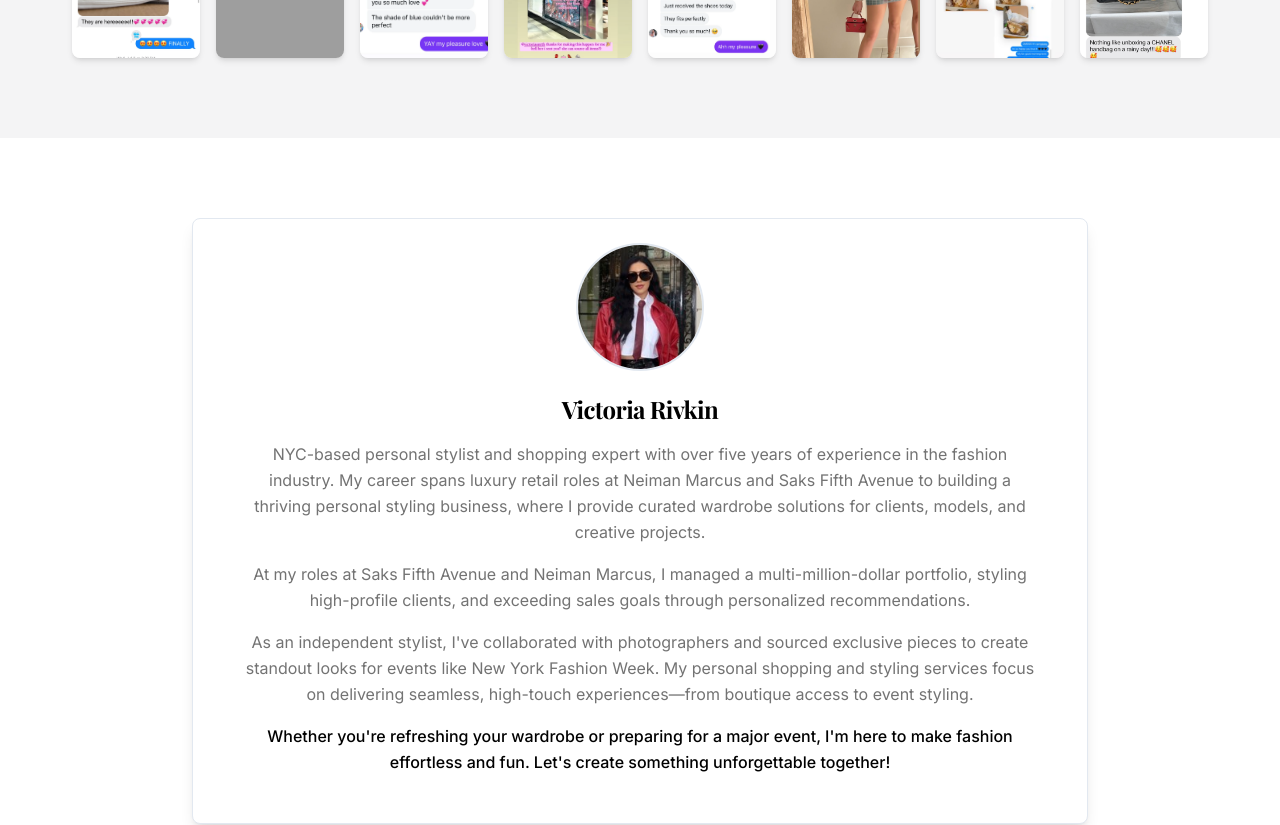
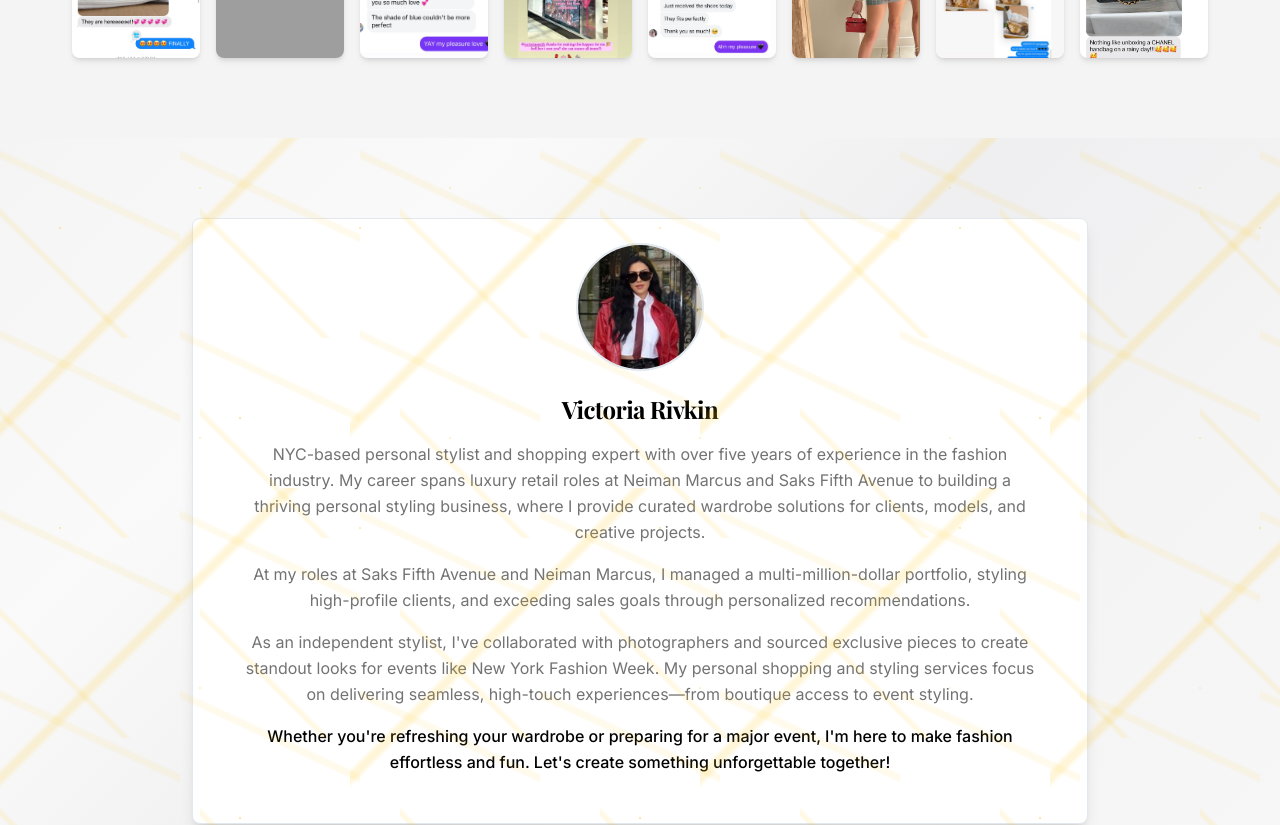
Before and after one commit to victoriaon5th/victoria-fifth-avenue-style, a React (Vite) app: page / in a window 1280 px wide. Shown: the part 2020-2845 px from the top of the page. Built offline with nearby package versions, Linux system fonts and the light colour scheme; grey boxes are pictures that could not be loaded.

Commit message:
Add marble background to About
Applied marble background with gold cracked elements to the About section, behind the card.

```diff
--- a/src/components/About.tsx
+++ b/src/components/About.tsx
@@ -2,7 +2,7 @@ import { Card, CardContent, CardHeader, CardTitle } from "@/components/ui/card";
 
 const About = () => {
   return (
-    <section id="about" className="py-20 bg-background">
+    <section id="about" className="py-20 marble-about-bg">
       <div className="container mx-auto px-4">
         <div className="flex justify-center">
           <Card className="max-w-4xl w-full bg-card border-border shadow-lg">
--- a/src/index.css
+++ b/src/index.css
@@ -97,6 +97,40 @@ All colors MUST be HSL.
   }
 }
 
+.marble-about-bg {
+  background: linear-gradient(135deg,
+    hsl(var(--marble)) 0%,
+    hsl(0 0% 98%) 25%,
+    hsl(240 5% 94%) 50%,
+    hsl(var(--marble)) 75%,
+    hsl(0 0% 97%) 100%);
+  position: relative;
+}
+
+.marble-about-bg::before {
+  content: '';
+  position: absolute;
+  top: 0;
+  left: 0;
+  right: 0;
+  bottom: 0;
+  background-image:
+    radial-gradient(circle at 20% 30%, hsl(var(--gold) / 0.3) 1px, transparent 1px),
+    radial-gradient(circle at 60% 70%, hsl(var(--gold) / 0.4) 1px, transparent 1px),
+    radial-gradient(circle at 80% 20%, hsl(var(--gold) / 0.2) 1px, transparent 1px),
+    linear-gradient(45deg, transparent 30%, hsl(var(--gold) / 0.1) 31%, hsl(var(--gold) / 0.1) 32%, transparent 33%),
+    linear-gradient(135deg, transparent 40%, hsl(var(--gold) / 0.15) 41%, hsl(var(--gold) / 0.15) 42%, transparent 43%),
+    linear-gradient(25deg, transparent 60%, hsl(var(--gold) / 0.08) 61%, hsl(var(--gold) / 0.08) 63%, transparent 64%);
+  background-size:
+    300px 300px,
+    400px 400px,
+    250px 250px,
+    200px 200px,
+    350px 350px,
+    180px 180px;
+  pointer-events: none;
+}
+
 @layer base {
   * {
     @apply border-border;
```
